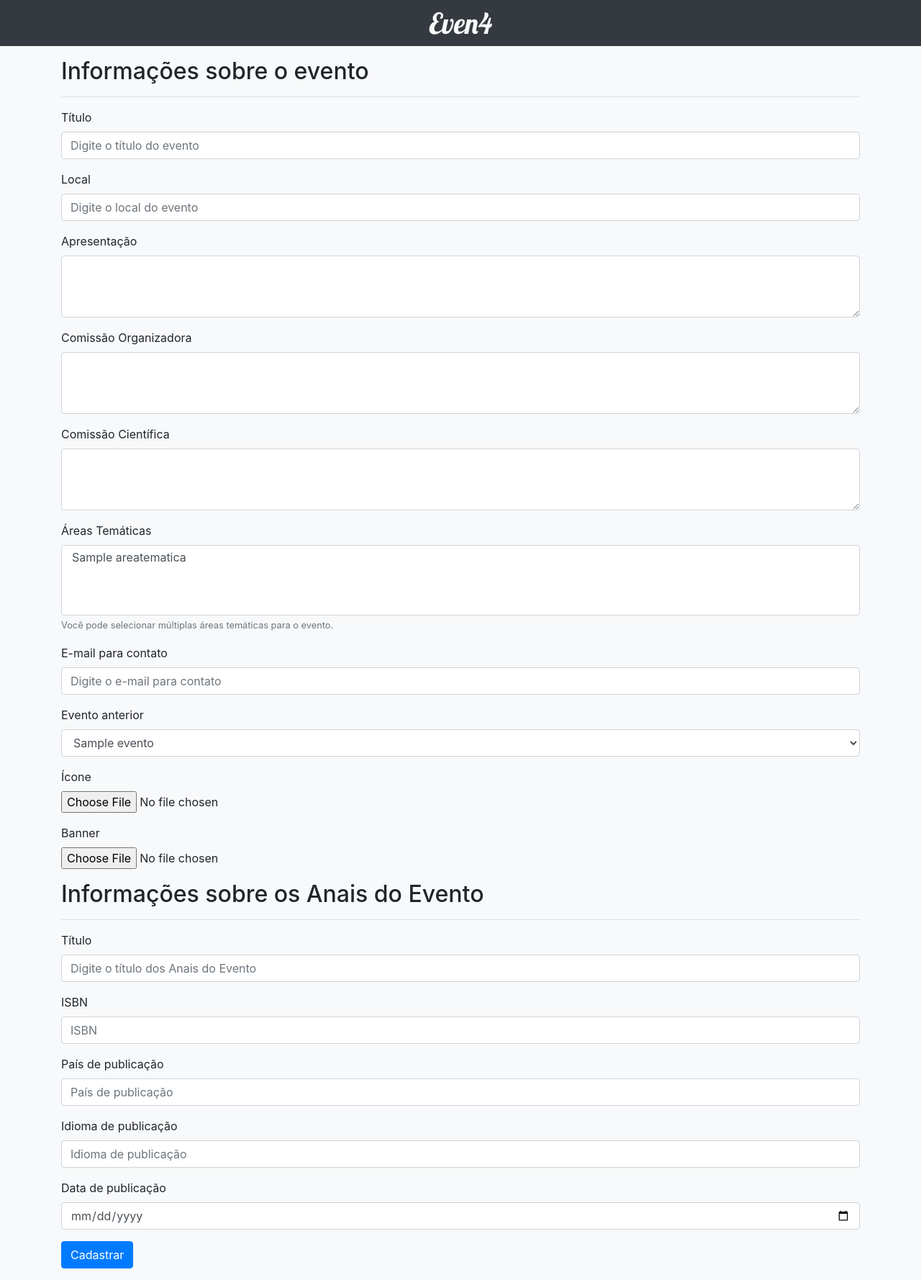
After one commit to julianofischer/even4, a Django app: page /evento/adicionar in a window 1280 px wide. The commit adds this page. Shown: the whole page at 72% size. Run offline with Django 3.2, Linux system fonts and the light colour scheme; tables that the repository leaves empty hold one stand-in row (values such as "Sample post"); some libraries are stand-ins or nearby versions.

Commit message:
form criar evento criado e funcionando

```diff
--- a/anais/admin.py
+++ b/anais/admin.py
@@ -21,3 +21,4 @@ class AnaisAdmin(admin.ModelAdmin):
 
 admin.site.register(Autor, AutorAdmin)
 admin.site.register(Anais, AnaisAdmin)
+admin.site.register(Evento)
--- /dev/null
+++ b/anais/templates/anais/create_event.html
@@ -0,0 +1,104 @@
+{% extends 'anais/base.html' %}
+
+{% block title %}
+Criar um novo evento
+{% endblock %}
+
+{% block content %}
+
+{% if saved %}
+<div class="alert alert-success container mt-4" role="alert">
+   O evento foi salvo com sucesso!
+</div>
+{% endif %}
+
+<form method="post" enctype="multipart/form-data"> {% csrf_token %}
+  <div class="container mt-3 mb-3">
+    <h2>Informações sobre o evento</h2>
+    <hr/>
+    <div class="form-group">
+      <label for="titulo-evento">Título</label>
+      <input type="text" class="form-control" id="titulo-evento" name="titulo-evento" placeholder="Digite o título do evento"/>
+    </div>
+    <div class="form-group">
+      <label for="local-evento">Local</label>
+      <input type="text" class="form-control" id="local-evento" name="local-evento" placeholder="Digite o local do evento"/>
+    </div>
+    <div class="form-group">
+      <label for="apresentacao-evento">Apresentação</label>
+      <textarea class="form-control" id="apresentacao-evento" name="apresentacao-evento" rows="3"></textarea>
+    </div>
+    <div class="form-group">
+      <label for="comissao-organizadora-evento">Comissão Organizadora</label>
+      <textarea class="form-control" id="comissao-organizadora-evento" name="comissao-organizadora-evento" rows="3"></textarea>
+    </div>
+    <div class="form-group">
+      <label for="comissao-cientifica-evento">Comissão Científica</label>
+      <textarea class="form-control" id="comissao-cientifica-evento" name="comissao-cientifica-evento" rows="3"></textarea>
+    </div>
+    <div class="form-group">
+      <label for="areas-tematicas">Áreas Temáticas</label>
+      <select multiple class="form-control" id="areas-tematicas" name="areas-tematicas">
+        {% for area in areas_tematicas %}
+        <option value="{{area.pk}}">{{ area }}</option>
+        {% endfor %}
+      </select>
+      <small class="form-text text-muted">Você pode selecionar múltiplas áreas temáticas para o evento.</small>
+    </div>
+
+    <div class="form-group">
+      <label for="contato-evento">E-mail para contato</label>
+      <input type="email" class="form-control" id="contato-evento" name="contato-evento" placeholder="Digite o e-mail para contato"/>
+    </div>
+
+    <div class="form-group">
+      <label for="evento-anterior">Evento anterior</label>
+      <select class="form-control" id="evento-anterior" name="evento-anterior">
+        {% for evento in eventos %}
+        <option value="{{evento.pk}}"> {{evento}} </option>
+        {% endfor %}
+      </select>
+    </div>
+
+    <div class="form-group">
+      <label for="file-icone">Ícone</label>
+      <input type="file" class="form-control-file" id="file-icone" name="file-icone">
+    </div>
+
+    <div class="form-group">
+      <label for="file-banner">Banner</label>
+      <input type="file" class="form-control-file" id="file-banner" name="file-banner">
+    </div>
+
+
+    <h2>Informações sobre os Anais do Evento</h2>
+    <hr/>
+    <div class="form-group">
+      <label for="titulo-anais">Título</label>
+      <input type="text" class="form-control" id="titulo-anais" name="titulo-anais" placeholder="Digite o título dos Anais do Evento"/>
+    </div>
+
+    <div class="form-group">
+      <label for="titulo-anais">ISBN</label>
+      <input type="text" class="form-control" id="isbn-anais" name="isbn-anais" placeholder="ISBN"/>
+    </div>
+
+    <div class="form-group">
+      <label for="pais-anais">País de publicação</label>
+      <input type="text" class="form-control" id="pais-anais" name="pais-anais" placeholder="País de publicação"/>
+    </div>
+
+    <div class="form-group">
+      <label for="idioma-anais">Idioma de publicação</label>
+      <input type="text" class="form-control" id="idioma-anais" name="idioma-anais" placeholder="Idioma de publicação"/>
+    </div>
+
+    <div class="form-group">
+      <label for="idioma-anais">Data de publicação</label>
+      <input type="date" class="form-control" id="data-anais" name="data-anais" />
+    </div>
+
+    <button type="submit" class="btn btn-primary">Cadastrar</button>
+  </form>
+</div>
+{% endblock %}
--- a/anais/templates/anais/event_detail/edicoes_anteriores.html
+++ b/anais/templates/anais/event_detail/edicoes_anteriores.html
@@ -6,7 +6,7 @@
     <div class="col-md-3">
       <a href="{% url 'eventoslug' edicao.slug %}">
       <div class="card mb-4 shadow">
-        <img src="{{ evento.icone.url }}"class="card-img-top" alt="Imagem referente ao evento.">
+        <img src="{{ edicao.icone.url }}"class="card-img-top" alt="Imagem referente ao evento.">
         <div class="card-body">
           <hr/>
           <h6>{{ edicao.titulo }}</h6>
--- a/anais/templates/anais/home.html
+++ b/anais/templates/anais/home.html
@@ -28,7 +28,7 @@ Página Home
   <div class="container">
     <div class="d-flex justify-content-between container pt-2 pb-2">
       <h2>Anais de Eventos</h2>
-      <h4 class="text-primary">Criar um evento</h4>
+      <h4 class="text-primary"><a href="{% url 'adicionar_evento' %}">Criar um evento</a></h4>
     </div>
 
     <div class="d-flex flex-row-reverse pb-3">
--- a/anais/urls.py
+++ b/anais/urls.py
@@ -1,9 +1,10 @@
 from django.urls import path
-from .views import home, event_detail, trabalho_detail, home_ajax_search
+from .views import home, event_detail, trabalho_detail, home_ajax_search, adicionar_evento
 
 urlpatterns = [
     path('', home, name='home'),
     path('evento/<int:pk>', event_detail),
+    path('evento/adicionar', adicionar_evento, name='adicionar_evento'),
     path('evento/<slug:slug>', event_detail, name='eventoslug' ),
     path('evento/<slug:slug_evento>/<slug:slug_trab>/', trabalho_detail, name='trabalho_detail' ),
     path('ajax-search/<str:search_string>', home_ajax_search),
--- a/anais/views.py
+++ b/anais/views.py
@@ -1,10 +1,12 @@
 from django.shortcuts import render, get_object_or_404
 from django.core.paginator import Paginator
-from .models import Evento, Trabalho
-from django.http import JsonResponse, HttpResponse
-import json
-from django.core import serializers
-from django.core.serializers.json import DjangoJSONEncoder
+from .models import Evento, Trabalho, AreaTematica, Anais
+from django.http import HttpResponse
+from django.core.files.storage import FileSystemStorage
+
+from django.utils.timezone import get_current_timezone
+from datetime import datetime
+from django.db import transaction
 
 # Create your views here.
 # home (eventos)
@@ -50,3 +52,69 @@ def trabalho_detail(request, slug_trab, slug_evento):
     evento = get_object_or_404(Evento, slug=slug_evento)
     trabalho = get_object_or_404(Trabalho, slug=slug_trab)
     return render(request, 'anais/trabalho_detail.html', {'evento':evento, 'trabalho':trabalho})
+
+def __save_event(request):
+    evento_titulo = request.POST['titulo-evento']
+    evento_local = request.POST['local-evento']
+    evento_apresentacao = request.POST['apresentacao-evento']
+    evento_comissao_org = request.POST['comissao-organizadora-evento']
+    evento_comissao_cie = request.POST['comissao-cientifica-evento']
+    evento_areas_tematicas = request.POST['areas-tematicas']
+    evento_contato = request.POST['contato-evento']
+    evento_ev_anterior = int(request.POST['evento-anterior'])
+
+    evento = Evento()
+    evento.titulo = evento_titulo
+    evento.local = evento_local
+    evento.apresentação = evento_apresentacao
+    evento.comissao_organizadora = evento_comissao_org
+    evento.comissao_cientifica = evento_comissao_cie
+    evento.contato = evento_contato
+
+    icone = request.FILES['file-icone']
+    banner = request.FILES['file-banner']
+    fs = FileSystemStorage()
+    evento.icone = fs.save(icone.name, icone)
+    evento.banner = fs.save(banner.name, banner)
+
+    evento.save()
+    for area_id in evento_areas_tematicas:
+        area_id = int(area_id)
+        evento.areas_tematicas.add(AreaTematica.objects.get(pk=area_id))
+
+    evento_anterior = Evento.objects.get(pk=evento_ev_anterior)
+    evento.edicao_anterior = evento_anterior
+    evento.save()
+    return evento
+
+def __save_anais(request, commit=True):
+    titulo = request.POST['titulo-anais']
+    isbn = request.POST['isbn-anais']
+    data_de_publicacao = request.POST['data-anais']
+    pais_de_publicacao = request.POST['idioma-anais']
+    idioma_de_publicacao = request.POST['pais-anais']
+    anais = Anais()
+    anais.titulo = titulo
+    anais.isbn = isbn
+    anais.idioma_de_publicacao = idioma_de_publicacao
+    anais.pais_de_publicacao = pais_de_publicacao
+    tz = get_current_timezone()
+    dt = tz.localize(datetime.strptime(data_de_publicacao, '%Y-%m-%d'))
+    anais.data_de_publicacao = dt
+    anais.save()
+    return anais
+
+def adicionar_evento(request):
+    saved = False
+    print(request.FILES)
+    if request.method == 'POST':
+        with transaction.atomic():
+            evento = __save_event(request)
+            evento.anais = __save_anais(request)
+            evento.save()
+            saved = True
+
+    eventos = Evento.objects.all()
+    areas_tematicas = AreaTematica.objects.all()
+    contexto = {'eventos':eventos, 'areas_tematicas':areas_tematicas, 'saved':saved}
+    return render(request, 'anais/create_event.html', contexto)
```
